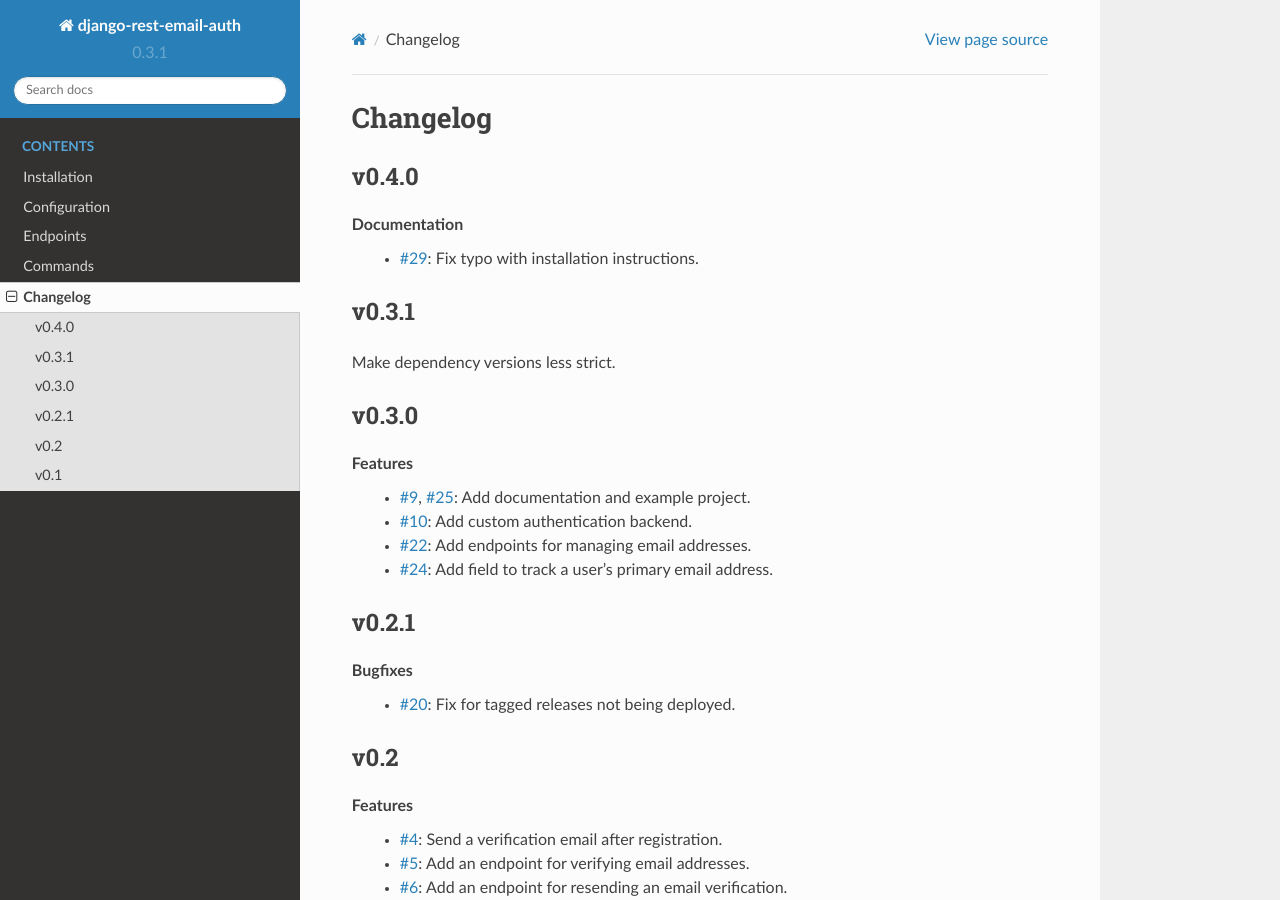
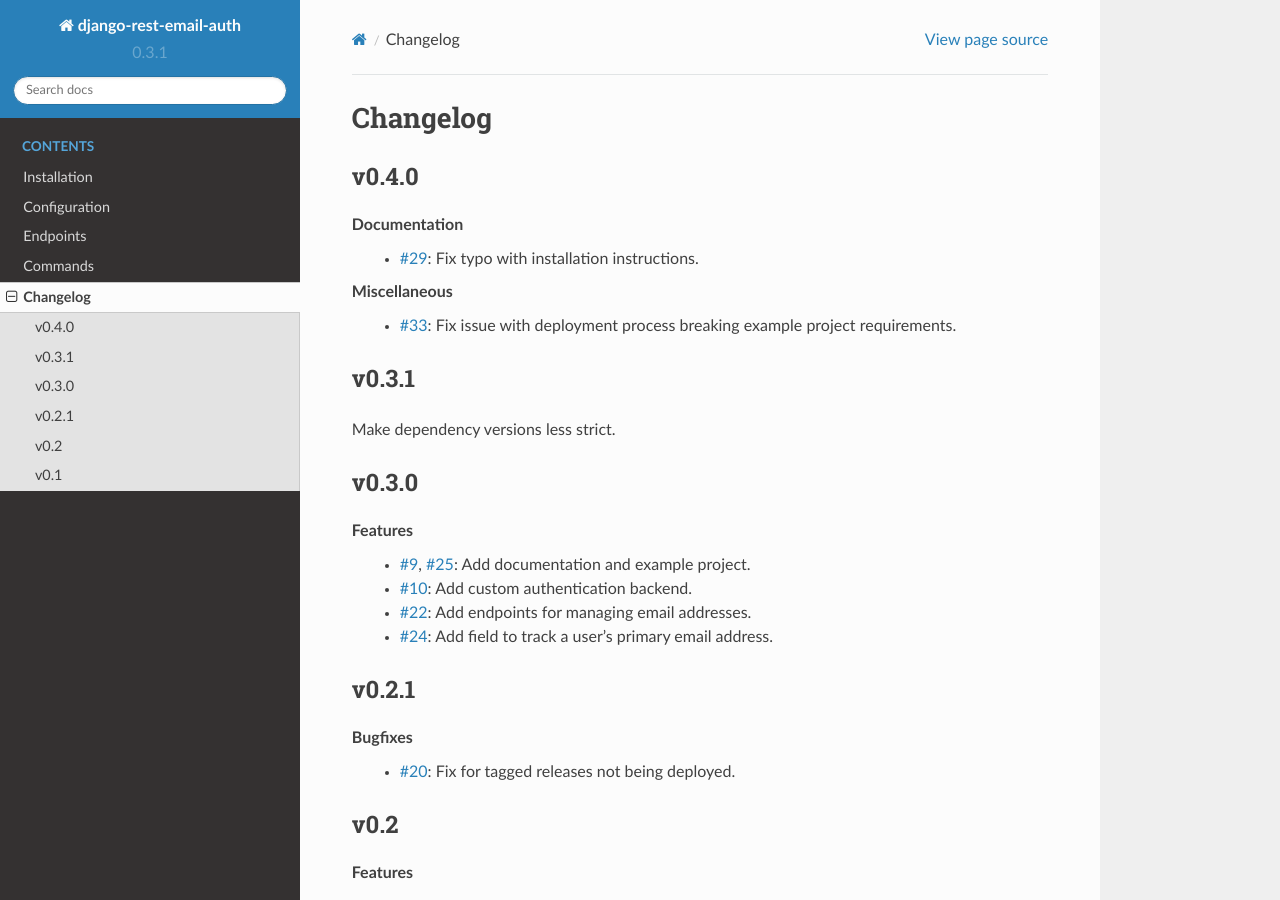
Before and after one commit to cdriehuys/django-rest-email-auth, a Sphinx documentation site: the page built from docs/CHANGELOG.rst, in a window 1280 px wide and 900 px high. Built offline with Sphinx 7.4.7 and the Read the Docs theme 2.0.0, drawn with Linux system fonts in a browser that asks for light colours.

Commit message:
Fix issue with bumpversion configuration.
An incorrect search pattern was causing the version bump process to
break the requirements for the example project.

Fixes #33

[ci skip]

```diff
--- a/docs/CHANGELOG.rst
+++ b/docs/CHANGELOG.rst
@@ -7,6 +7,9 @@
 
 Documentation
   * :issue:`29`: Fix typo with installation instructions.
+
+Miscellaneous
+  * :issue:`33`: Fix issue with deployment process breaking example project requirements.
 
 
 v0.3.1
```
Also changed, not shown: .bumpversion.cfg, 1 other file.
